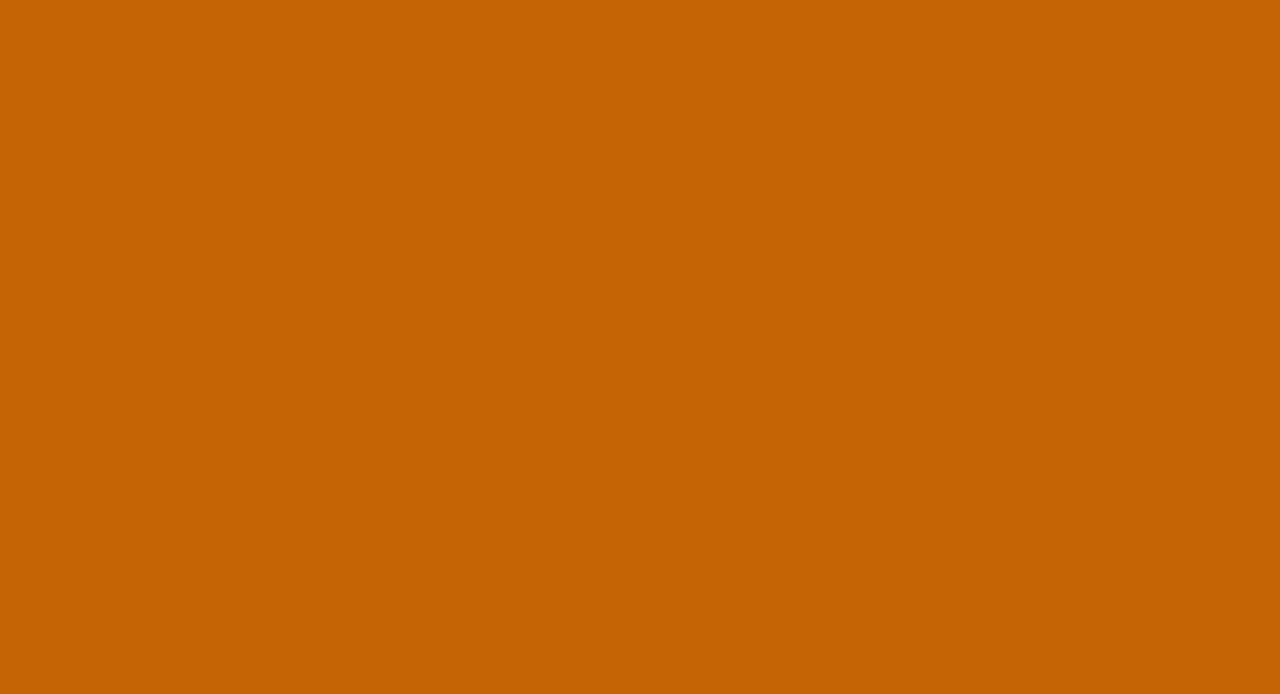
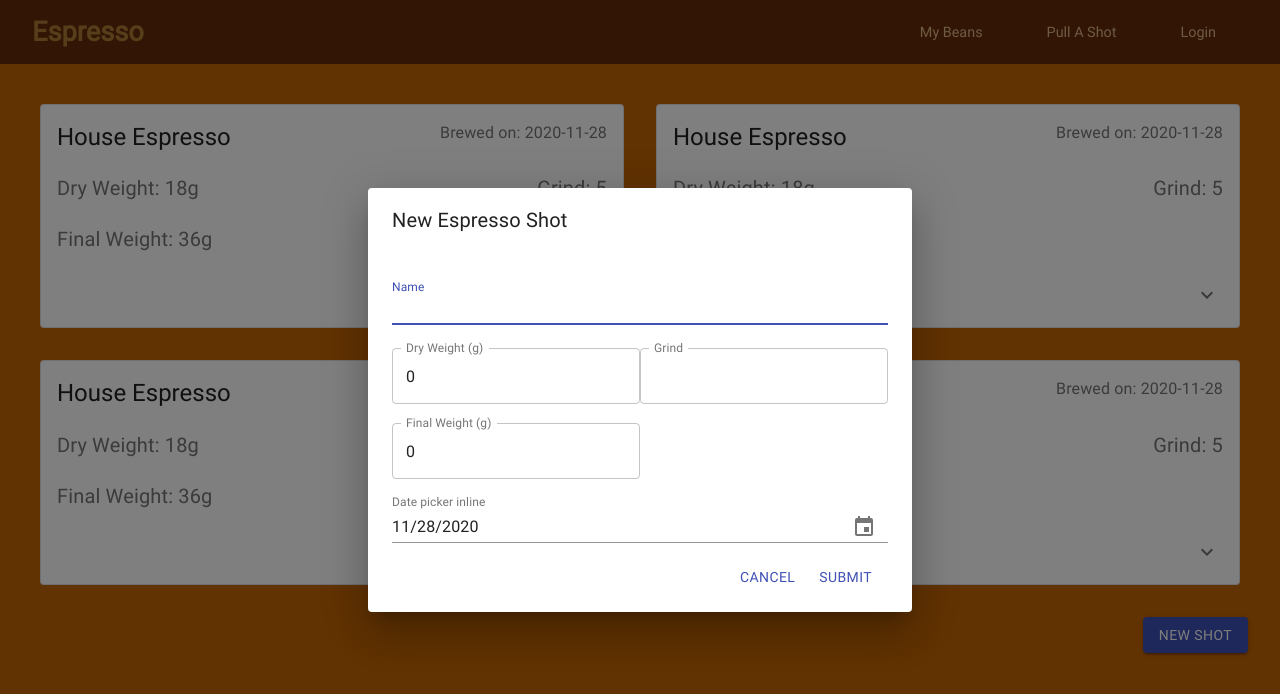
Before and after one commit to samueljmillward/espresso, a React (Create React App) app: page /brews in a window 1280 px wide. Shown: the top 694 px of the page. Built offline with nearby package versions, Linux system fonts and the light colour scheme.

Commit message:
New Shot Form, Brew Cards

```diff
--- a/src/App.js
+++ b/src/App.js
@@ -4,7 +4,7 @@ import Home from './pages/home';
 import Login from './pages/login';
 import Beans from './pages/beans';
 import Register from './pages/register';
-import Brew from './pages/brew';
+import Brew from './pages/brews';
 
 import GlobalStyle from './styles/GlobalStyle';
 import { StyledApp } from './styles/StyledApp';
@@ -19,7 +19,7 @@ const App = () => {
         <Switch>
           <Route path="/" exact component={Home} />
           <Route path="/beans" exact component={Beans} />
-          <Route path="/brew" component={Brew} />
+          <Route path="/brews" component={Brew} />
           <Route path="/login" component={Login} />
           <Route path="/register" component={Register} />
         </Switch>
--- /dev/null
+++ b/src/elements/BrewCard.js
@@ -0,0 +1,111 @@
+import React from 'react';
+import { makeStyles } from '@material-ui/core/styles';
+import clsx from 'clsx';
+import Card from '@material-ui/core/Card';
+import CardContent from '@material-ui/core/CardContent';
+// import CardMedia from '@material-ui/core/CardMedia';
+import CardActions from '@material-ui/core/CardActions';
+import Container from '@material-ui/core/Container';
+import Collapse from '@material-ui/core/Collapse';
+import IconButton from '@material-ui/core/IconButton';
+import ExpandMoreIcon from '@material-ui/icons/ExpandMore';
+import Typography from '@material-ui/core/Typography';
+
+// import beans from '../images/beans.jpg';
+
+const useStyles = makeStyles((theme) => ({
+  root: {
+    minWidth: 275,
+  },
+  date: {
+    display: 'flex',
+    justifyContent: 'flex-end',
+  },
+  pos: {
+    marginBottom: 12,
+  },
+  expand: {
+    transform: 'rotate(0deg)',
+    marginLeft: 'auto',
+    transition: theme.transitions.create('transform', {
+      duration: theme.transitions.duration.shortest,
+    }),
+  },
+  expandOpen: {
+    transform: 'rotate(180deg)',
+  },
+  container: {
+    margin: 0,
+    padding: 0,
+    paddingBottom: '1.2rem',
+    display: 'flex',
+    justifyContent: 'space-between',
+  },
+  paddingTop: {
+    paddingTop: 0,
+  },
+}));
+
+export default function BrewCard({ brews }) {
+  const classes = useStyles();
+  const [expanded, setExpanded] = React.useState(false);
+
+  const handleExpandClick = () => {
+    setExpanded(!expanded);
+  };
+
+  return (
+    <Card className={classes.root} variant="outlined">
+      <CardContent>
+        <Container className={classes.container}>
+          <Typography variant="h5" component="h2">
+            {brews.name}
+          </Typography>
+          <Typography
+            className={classes.date}
+            color="textSecondary"
+            gutterBottom
+          >
+            Brewed on: {brews.brewDate}
+          </Typography>
+        </Container>
+        <Container className={classes.container}>
+          <Typography variant="h6" color="textSecondary">
+            Dry Weight: {brews.dryWeight}g
+          </Typography>
+          <Typography variant="h6" color="textSecondary">
+            Grind: {brews.grind}
+          </Typography>
+        </Container>
+        <Typography variant="h6" color="textSecondary">
+          Final Weight: {brews.finalWeight}g
+        </Typography>
+      </CardContent>
+      {/* <CardMedia
+        component="img"
+        style={{ height: '300px' }}
+        src={beans}
+        title="House Espresso"
+      /> */}
+      <CardActions className={classes.paddingTop}>
+        <IconButton
+          className={clsx(classes.expand, {
+            [classes.expandOpen]: expanded,
+          })}
+          onClick={handleExpandClick}
+          aria-expanded={expanded}
+          aria-label="show more"
+        >
+          <ExpandMoreIcon />
+        </IconButton>
+      </CardActions>
+      <Collapse in={expanded} timeout="auto" unmountOnExit>
+        <CardContent>
+          <Typography variant="h6" gutterBottom>
+            Notes: {brews.notes}
+          </Typography>
+        </CardContent>
+      </Collapse>
+    </Card>
+  );
+}
--- a/src/elements/Navbar.js
+++ b/src/elements/Navbar.js
@@ -20,7 +20,7 @@ const Navbar = () => {
 
       <Menu isOpen={isOpen}>
         <MenuLink href="/beans">My Beans</MenuLink>
-        <MenuLink href="/brew">Pull A Shot</MenuLink>
+        <MenuLink href="/brews">Pull A Shot</MenuLink>
         <MenuLink href="/login">Login</MenuLink>
       </Menu>
     </Nav>
--- a/src/elements/NewShot.js
+++ b/src/elements/NewShot.js
@@ -25,8 +25,8 @@ const useStyles = makeStyles((theme) => ({
   },
   addButton: {
     display: 'flex',
-    justifyContent: 'center',
-    alignItems: 'center',
+    justifyContent: 'flex-end',
+    padding: '32px',
   },
 }));
 
--- a/src/pages/beans.js
+++ b/src/pages/beans.js
@@ -3,7 +3,7 @@ import { Grid } from '@material-ui/core';
 import { makeStyles } from '@material-ui/core/styles';
 
 import Navbar from '../elements/Navbar';
-import BeanCard from '../elements/Card';
+import BeanCard from '../elements/BeanCard';
 import NewBean from '../elements/NewBean';
 
 const useStyles = makeStyles((theme) => ({
--- a/src/pages/brew.js
+++ /dev/null
@@ -1,15 +0,0 @@
-import React from 'react';
-
-import Navbar from '../elements/Navbar';
-import NewShot from '../elements/NewShot';
-
-const Brew = () => {
-  return (
-    <>
-      <Navbar />
-      <NewShot />
-    </>
-  );
-};
-
-export default Brew;
--- /dev/null
+++ b/src/pages/brews.js
@@ -0,0 +1,83 @@
+import React, { useState } from 'react';
+
+import { Grid } from '@material-ui/core';
+import { makeStyles } from '@material-ui/core/styles';
+
+import Navbar from '../elements/Navbar';
+import BrewCard from '../elements/BrewCard';
+import NewShot from '../elements/NewShot';
+
+const useStyles = makeStyles((theme) => ({
+  gridContainer: {
+    paddingTop: '40px',
+    paddingLeft: '40px',
+    paddingRight: '40px',
+  },
+  root: {
+    '& > *': {
+      margin: theme.spacing(1),
+    },
+  },
+  addButton: {
+    display: 'flex',
+    justifyContent: 'flex-end',
+    padding: '32px',
+  },
+}));
+
+export default function Brew() {
+  const classes = useStyles();
+  const [brews, setBrewsList] = useState([
+    {
+      name: 'House Espresso',
+      brewDate: '2020-11-28',
+      dryWeight: '18',
+      grind: '5',
+      finalWeight: '36',
+      notes: 'Shot started slow but finishes <32s',
+    },
+    {
+      name: 'House Espresso',
+      brewDate: '2020-11-28',
+      dryWeight: '18',
+      grind: '5',
+      finalWeight: '36',
+      notes: 'Shot started slow but finishes <32s',
+    },
+    {
+      name: 'House Espresso',
+      brewDate: '2020-11-28',
+      dryWeight: '18',
+      grind: '5',
+      finalWeight: '36',
+      notes: 'Shot started slow but finishes <32s',
+    },
+    {
+      name: 'House Espresso',
+      brewDate: '2020-11-28',
+      dryWeight: '18',
+      grind: '5',
+      finalWeight: '36',
+      notes: 'Shot started slow but finishes <32s',
+    },
+  ]);
+
+  return (
+    <>
+      <Navbar />
+      <Grid
+        container
+        spacing={4}
+        className={classes.gridContainer}
+        justify="center"
+      >
+        {brews.map((brews) => (
+          <Grid item xs={12} sm={6} m={4}>
+            <BrewCard brews={brews} />
+          </Grid>
+        ))}
+      </Grid>
+      <NewShot />
+    </>
+  );
+}
```
Also changed, not shown: src/elements/BeanCard.js (renamed from src/elements/Card.js).
